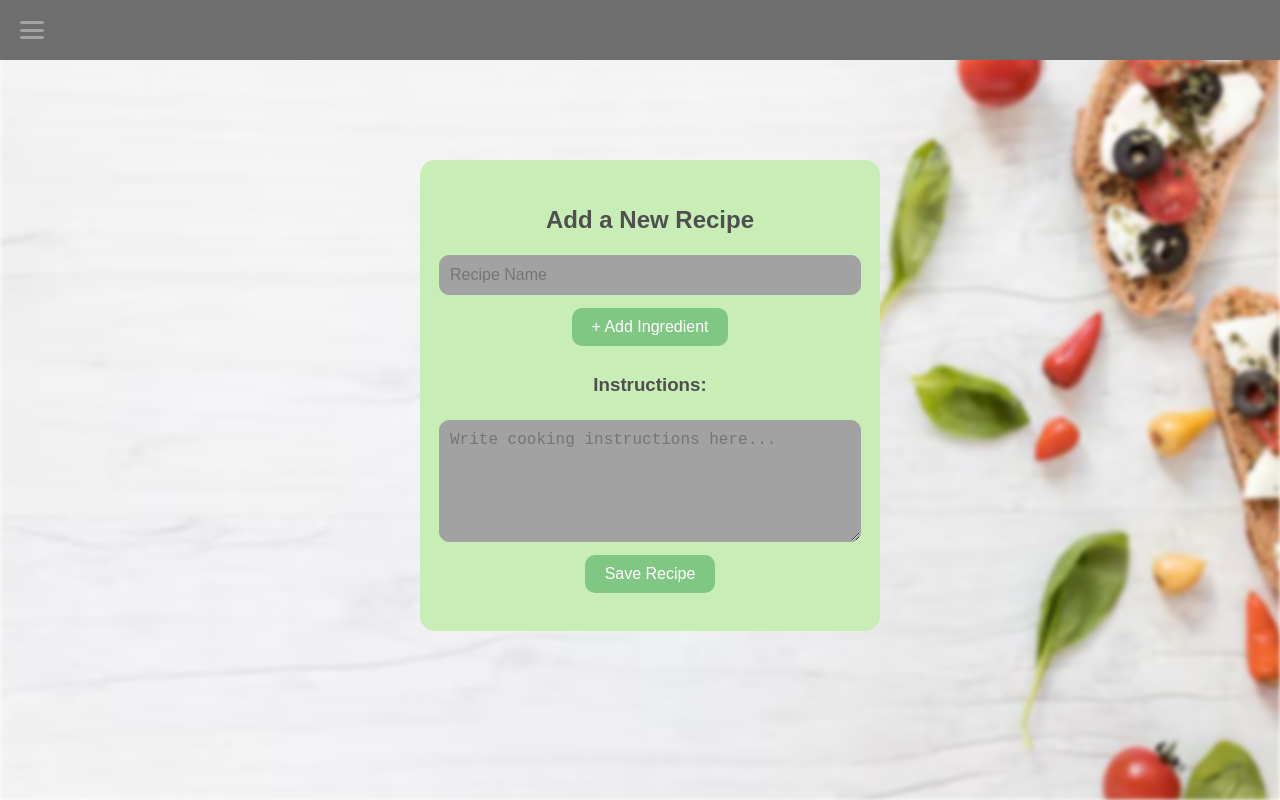
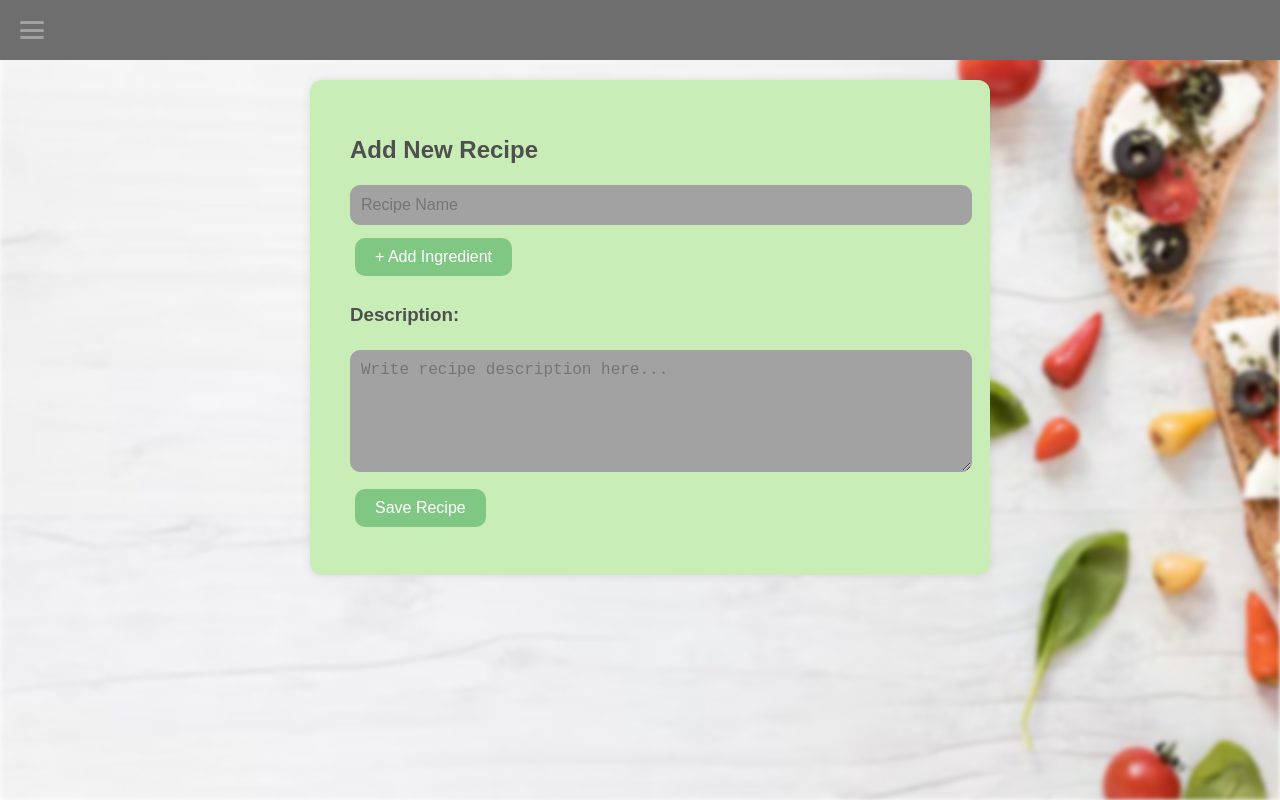
Before and after one commit to falahhilal/Ingredient-Substitutor, a Next.js app in the folder frontend/: page /dashboard/my_recipes in a window 1280 px wide. Built offline with nearby package versions, Linux system fonts and the light colour scheme.

Commit message:
aesthetic changes

```diff
--- a/frontend/src/app/dashboard/my_recipes/page.tsx
+++ b/frontend/src/app/dashboard/my_recipes/page.tsx
@@ -2,7 +2,6 @@
 
 import React, { useState, useEffect } from 'react';
 
-// Styles
 const containerStyle: React.CSSProperties = {
   display: 'flex',
   flexDirection: 'column',
@@ -175,8 +174,18 @@ export default function AddRecipePage() {
   const totals = calculateTotals();
 
   return (
-    <div style={containerStyle}>
-      <h1 style={{ fontSize: '24px', color: '#4f4f4f' }}>Add a New Recipe</h1>
+    <div
+        style={{
+          maxWidth: '600px',
+          margin: '0 auto',
+          backgroundColor: '#c9edb6',
+          padding: '40px',
+          borderRadius: '12px',
+          boxShadow: '0 0 10px rgba(0,0,0,0.1)',
+          color: '#4f4f4f',
+        }}
+    >
+      <h1 style={{ fontSize: '24px', color: '#4f4f4f' }}>Add New Recipe</h1>
 
       <input
         type="text"
@@ -216,9 +225,9 @@ export default function AddRecipePage() {
         </div>
       )}
 
-      <h3 style={{ color: '#4f4f4f', marginTop: '20px' }}>Instructions:</h3>
+      <h3 style={{ color: '#4f4f4f', marginTop: '20px' }}>Description:</h3>
       <textarea
-        placeholder="Write cooking instructions here..."
+        placeholder="Write recipe description here..."
         value={instructions}
         onChange={(e) => setInstructions(e.target.value)}
         style={{
@@ -299,8 +308,6 @@ export default function AddRecipePage() {
         </div>
       </div>
       )}
-
-
     </div>
   );
 }
--- a/frontend/src/app/page.tsx
+++ b/frontend/src/app/page.tsx
@@ -19,7 +19,7 @@ export default function HomePage() {
           padding: 0,
         }}
       >
-        INGREDIENT SUBSTITUTOR
+        Morsel
       </h1>
 
       <div
--- a/frontend/src/components/sidebar.tsx
+++ b/frontend/src/components/sidebar.tsx
@@ -55,7 +55,7 @@ const Sidebar: React.FC<SidebarProps> = ({ isOpen, onLinkClick }) => {
       </div>
       <div style={lastSectionStyle}>
         <Link href="/dashboard/search" style={{ textDecoration: 'none', color: 'inherit' }} onClick={onLinkClick}>
-          Search
+          Search Substitute
         </Link>
       </div>
     </div>
```
Also changed, not shown: frontend/src/app/dashboard/search/page.tsx (+6 -6 lines). Lines whose indentation alone changed are shown as unchanged.
